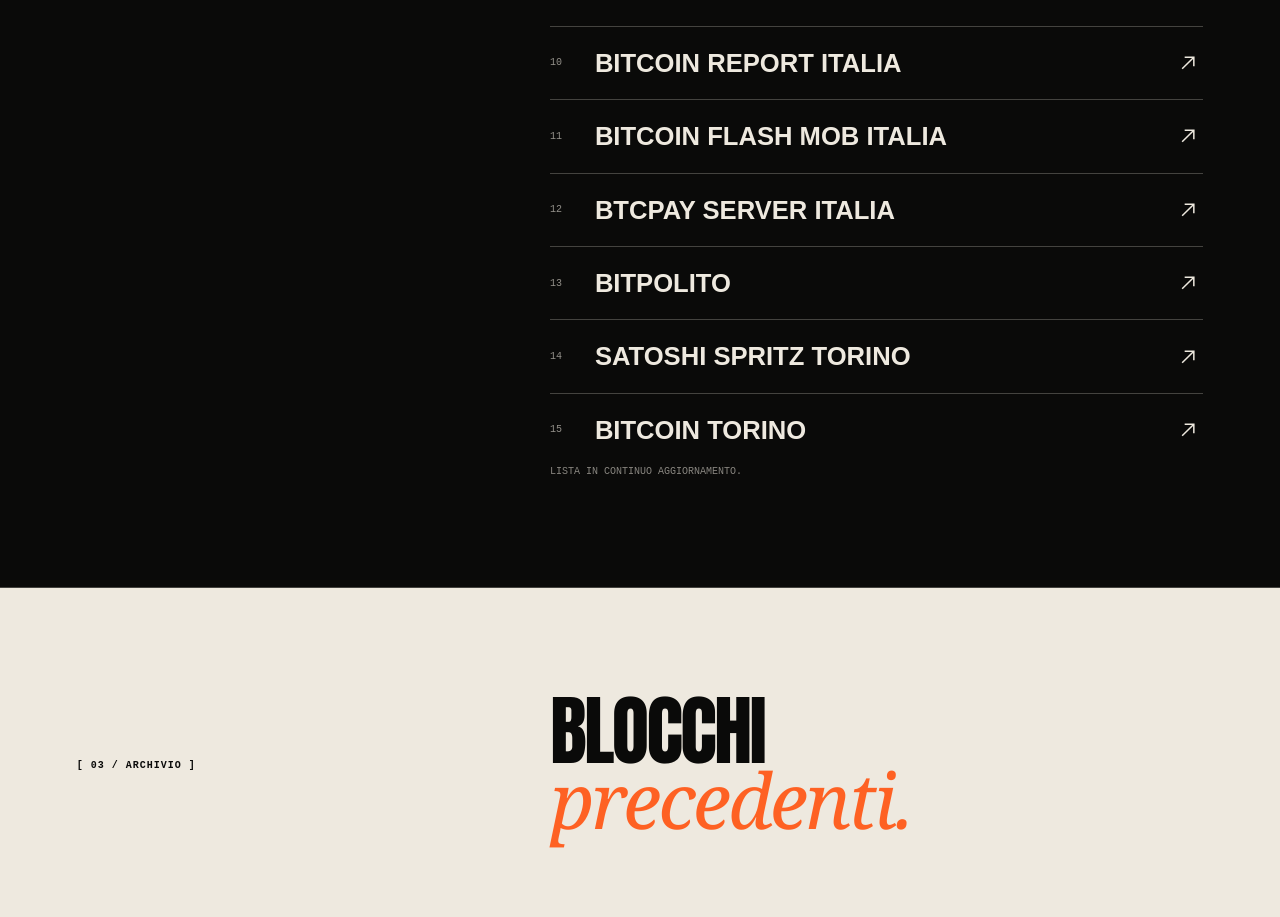
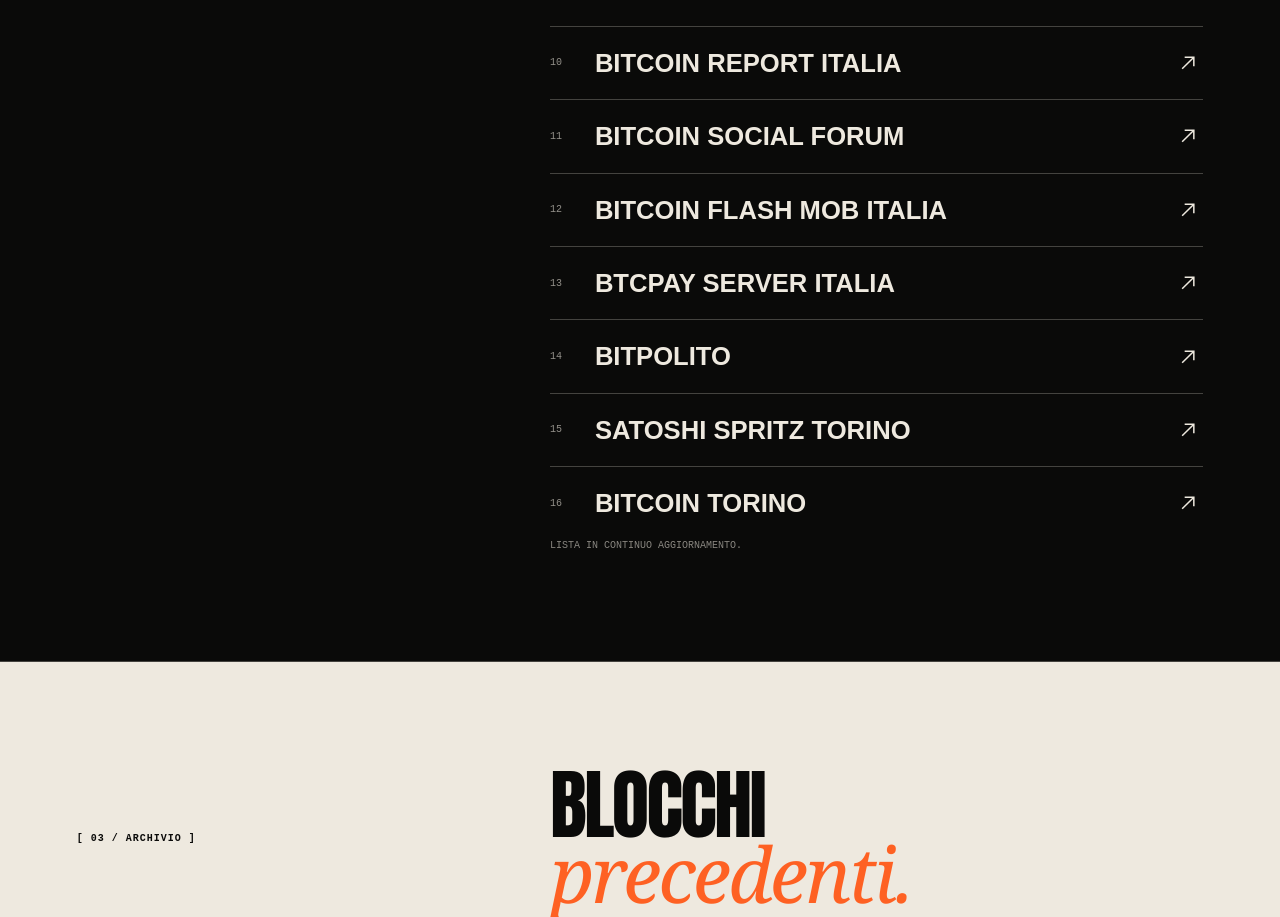
Before and after one commit to BtcColosseum/bitcoincolosseum.it, a Next.js app: page / in a window 1280 px wide. Shown: the part 5427-6344 px from the top of the page. Built offline with nearby package versions, Linux system fonts and the light colour scheme; no server answers.

Commit message:
Bitcoin Social Forum

```diff
--- a/app/page.tsx
+++ b/app/page.tsx
@@ -19,6 +19,7 @@ const communities = [
   ["Bitcoin EDU Emilia Romagna", "https://t.me/Bitcoin_EDU_EmiliaRomagna"],
   ["Bitcoin Bologna", "https://t.me/SatoshiSpritzBologna"],
   ["Bitcoin Report Italia", "https://t.me/Bitcoin_Report_Italia"],
+  ["Bitcoin Social Forum", "https://bitcoinsocialforum.it"],
   ["Bitcoin Flash Mob Italia", "https://t.me/BitcoinFlashMobItalia"],
   ["BTCPay Server Italia", "https://x.com/btcpay_italia"],
   ["BitPolito", "https://bitpolito.it/"],
```
